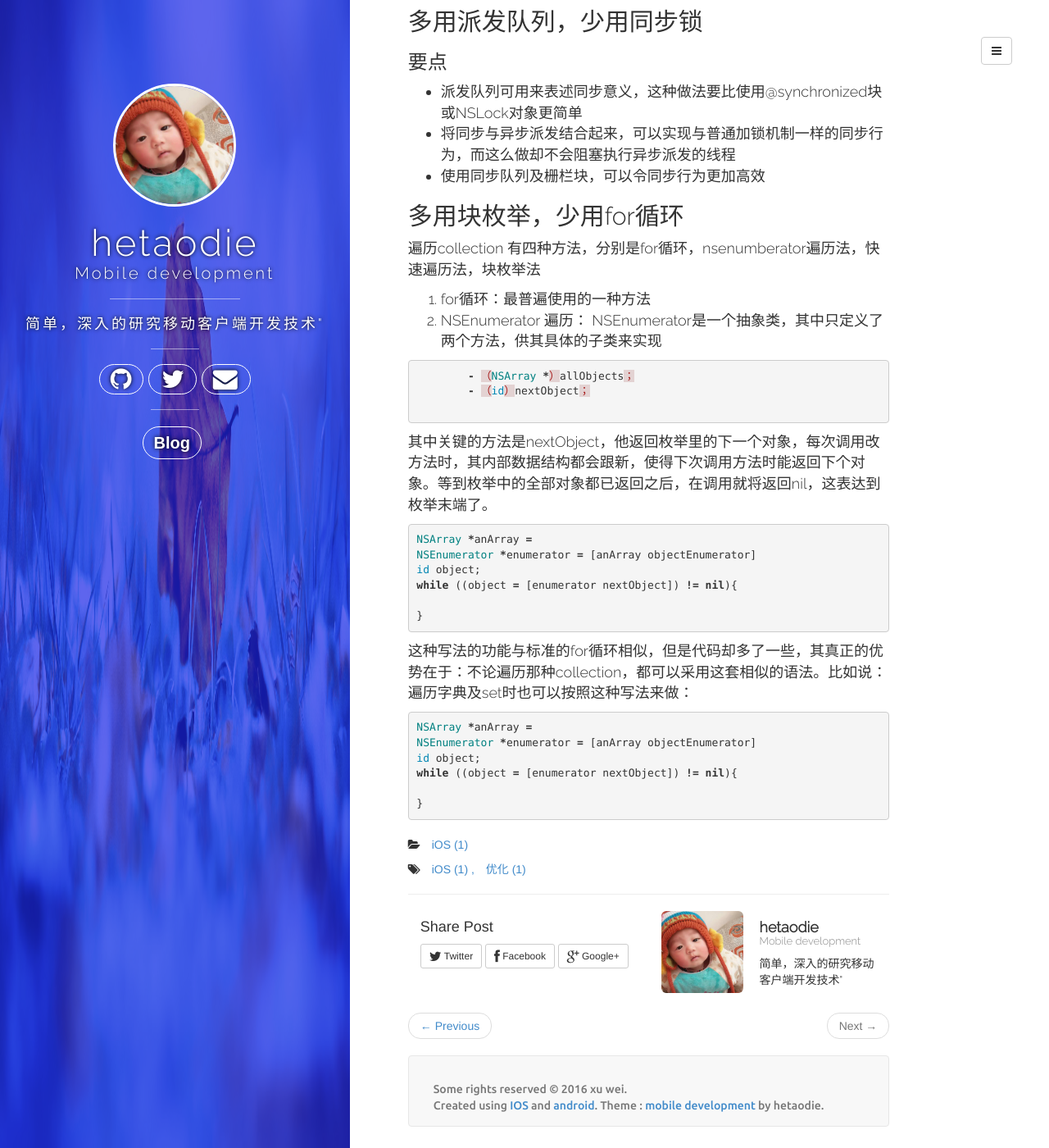
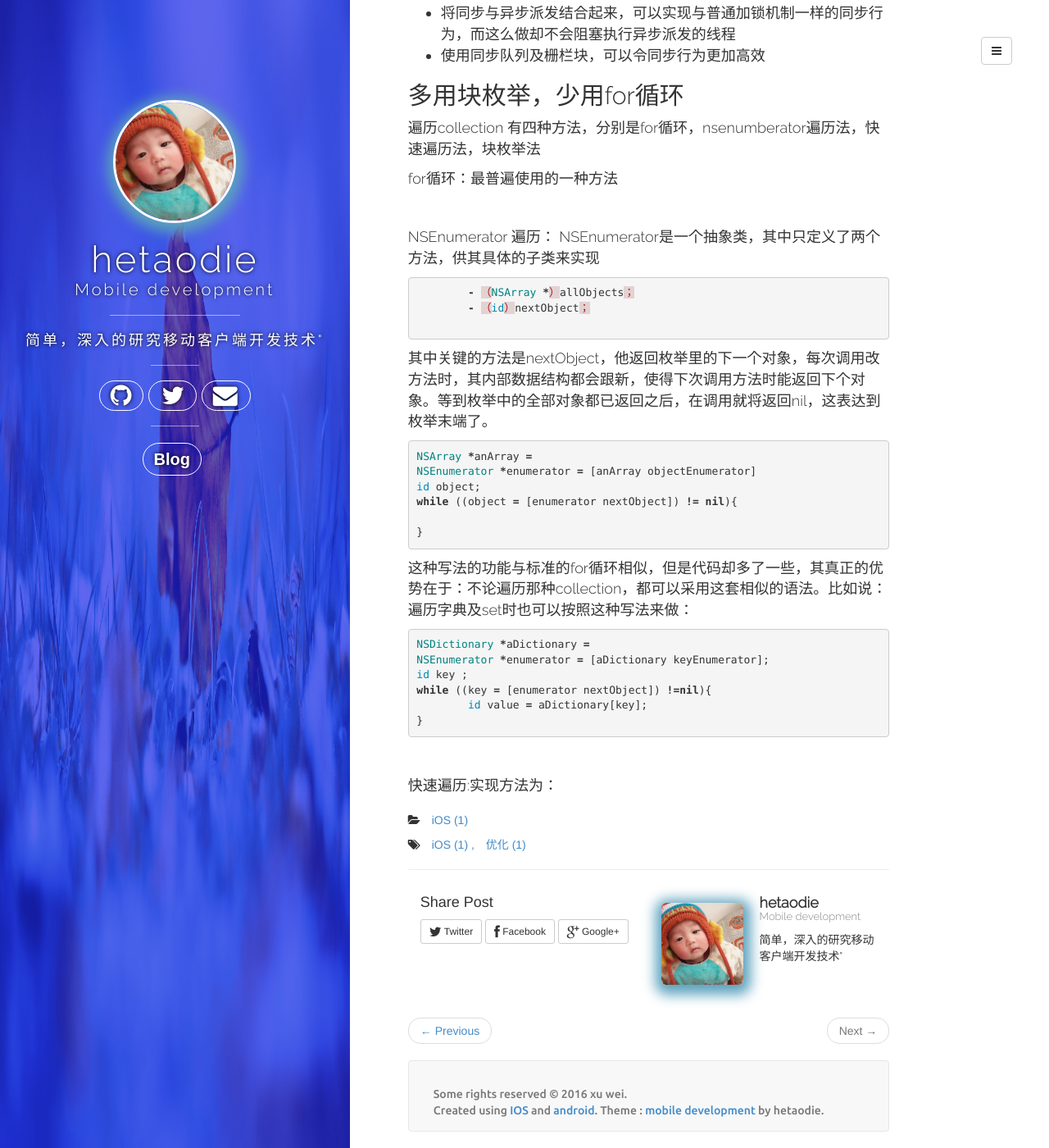
Before and after one commit to hetaodie/hetaodie.github.io, a Jekyll site: the page built from _posts/2016-02-01-编写高质量IOS的方法.md, in a window 1280 px wide and 1400 px high, scrolled down 6965 px. Shown: the whole window at 82% size. Built offline with Jekyll 4.4.1, drawn with Linux system fonts in a browser that asks for light colours; nearby versions of some CDN libraries; comment, search, counter and statistics services are not loaded.

Commit message:
更改图片的css的格式

```diff
--- a/_posts/2016-02-01-编写高质量IOS的方法.md
+++ b/_posts/2016-02-01-编写高质量IOS的方法.md
@@ -7,7 +7,7 @@ categories: [iOS]
 tags: [iOS, 优化]
 
 ---
-<img src="{{page.image}}" width="85%"/>
+<img src="{{page.image}}" width="60%"/>
 <br/>
 <br/>
 [Effective Objective-c 2.0：编写高质量iOS与OS X代码的52个有效的方法][1]，这本书非常好，看了很多遍，今天把自己看的，感觉很常用的知识记录下来，就当做是一个简单的读书笔记好了。
@@ -245,8 +245,11 @@ NSNumber *expresssionNumber = @{x * y};
 
 遍历collection 有四种方法，分别是for循环，nsenumberator遍历法，快速遍历法，块枚举法
 
-1. for循环：最普遍使用的一种方法
-2. NSEnumerator 遍历： NSEnumerator是一个抽象类，其中只定义了两个方法，供其具体的子类来实现
+for循环：最普遍使用的一种方法
+
+<br />
+
+NSEnumerator 遍历： NSEnumerator是一个抽象类，其中只定义了两个方法，供其具体的子类来实现
 
 {% highlight ruby %}
 
@@ -272,15 +275,20 @@ while ((object = [enumerator nextObject]) != nil){
 
 {% highlight ruby %}
 
-NSArray *anArray =
-NSEnumerator *enumerator = [anArray objectEnumerator]
-id object;
-while ((object = [enumerator nextObject]) != nil){
-
+NSDictionary *aDictionary =
+NSEnumerator *enumerator = [aDictionary keyEnumerator];
+id key ;
+while ((key = [enumerator nextObject]) !=nil){
+	id value = aDictionary[key];
 }
 
 {% endhighlight %}
 
+<br />
+
+快速遍历:实现方法为：
+
+
 <!--本文所用的超链接-->
 
 [1]:http://www.amazon.cn/Effective-Objective-C-2-0-编写高质量iOS与OS-X代码的52个有效方法-加洛韦/dp/B00IDSGY06/ref=sr_1_4?ie=UTF8&qid=1454305577&sr=8-4&keywords=effective#nav-belt
--- a/assets/css/style.css
+++ b/assets/css/style.css
@@ -158,3 +158,18 @@ margin-left: 3px;
 	margin-left: 3px;
 	margin-right: 3px;
 }
+
+img{
+    max-width:100%;
+    margin:20px auto;
+    height:auto;
+    border:0;
+    outline:0
+    -webkit-box-shadow: 1px 4px 16px 8px #5CA2BE;
+    -moz-box-shadow: 1px 4px 16px 8px #5CA2BE;
+    box-shadow: 1px 4px 16px 8px #5CA2BE;
+    /*set the images aligned*/
+    display: block;
+    margin-left: auto;
+    margin-right: auto;
+}
```
